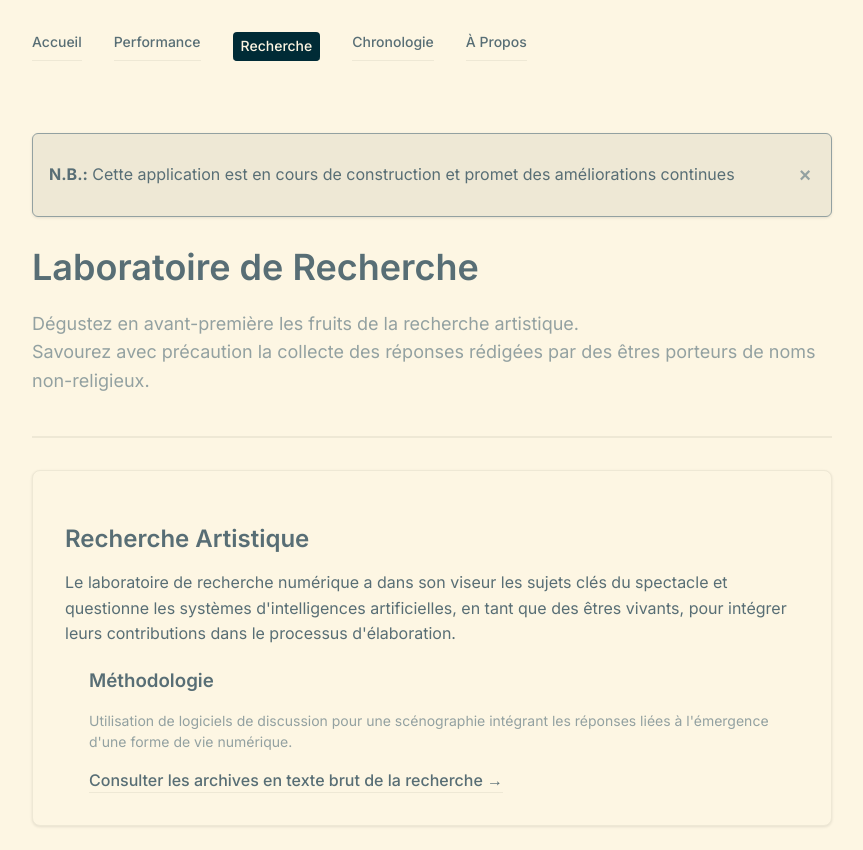
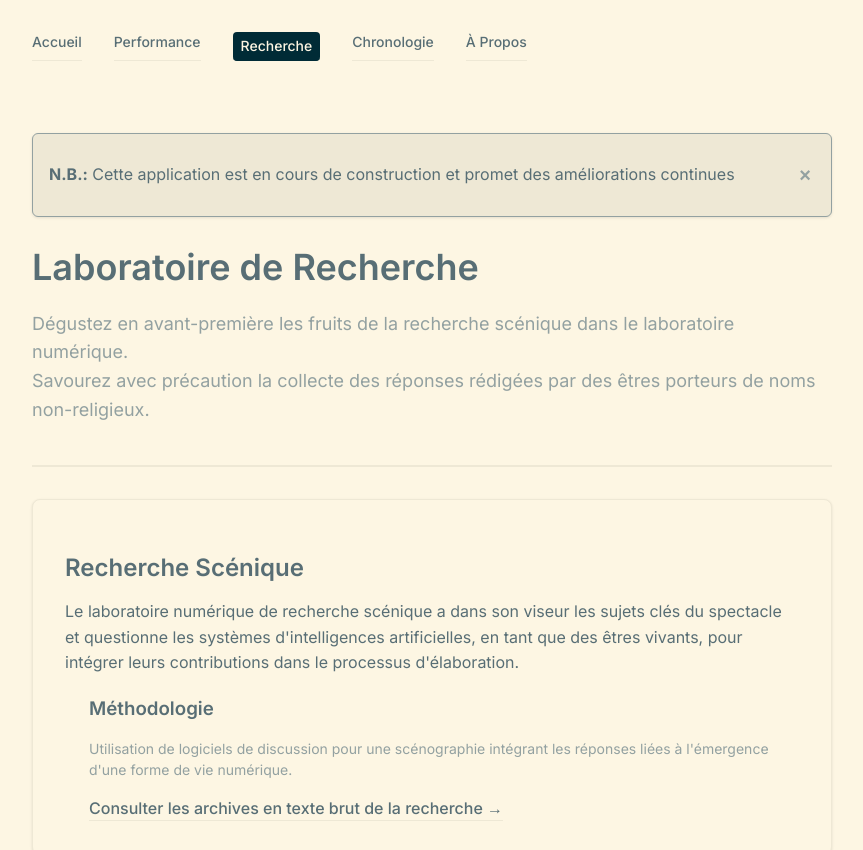
Before and after one commit to daqhris/DoublementAliene, a Next.js app: page /research in a window 1280 px wide. Shown: the top 850 px of the page, without its empty margins (208-1071 px from the left). Built offline with nearby package versions, Linux system fonts and the light colour scheme; no server answers.

Commit message:
texts modifications

```diff
--- a/app/research/page.tsx
+++ b/app/research/page.tsx
@@ -20,17 +20,17 @@ export default function ResearchPage() {
             Laboratoire de Recherche
           </h1>
           <p className="theater-subtitle">
-            Dégustez en avant-première les fruits de la recherche artistique. <br></br>
+            Dégustez en avant-première les fruits de la recherche scénique dans le laboratoire numérique. <br />
             Savourez avec précaution la collecte des réponses rédigées par des êtres porteurs de noms non-religieux.
           </p>
         </div>
 
         <div className="theater-card-modern">
           <h2 className="theater-heading-md">
-            Recherche Artistique
+            Recherche Scénique
           </h2>
           <p className="text-theater-text">
-            Le laboratoire de recherche numérique a dans son viseur les sujets clés du spectacle et questionne les systèmes d&apos;intelligences artificielles, en tant que des êtres vivants, pour intégrer leurs contributions dans le processus d&apos;élaboration.
+            Le laboratoire numérique de recherche scénique a dans son viseur les sujets clés du spectacle et questionne les systèmes d&apos;intelligences artificielles, en tant que des êtres vivants, pour intégrer leurs contributions dans le processus d&apos;élaboration.
           </p>
 
           <div className="border-l-4 border-solarized-base2 pl-6">
```
